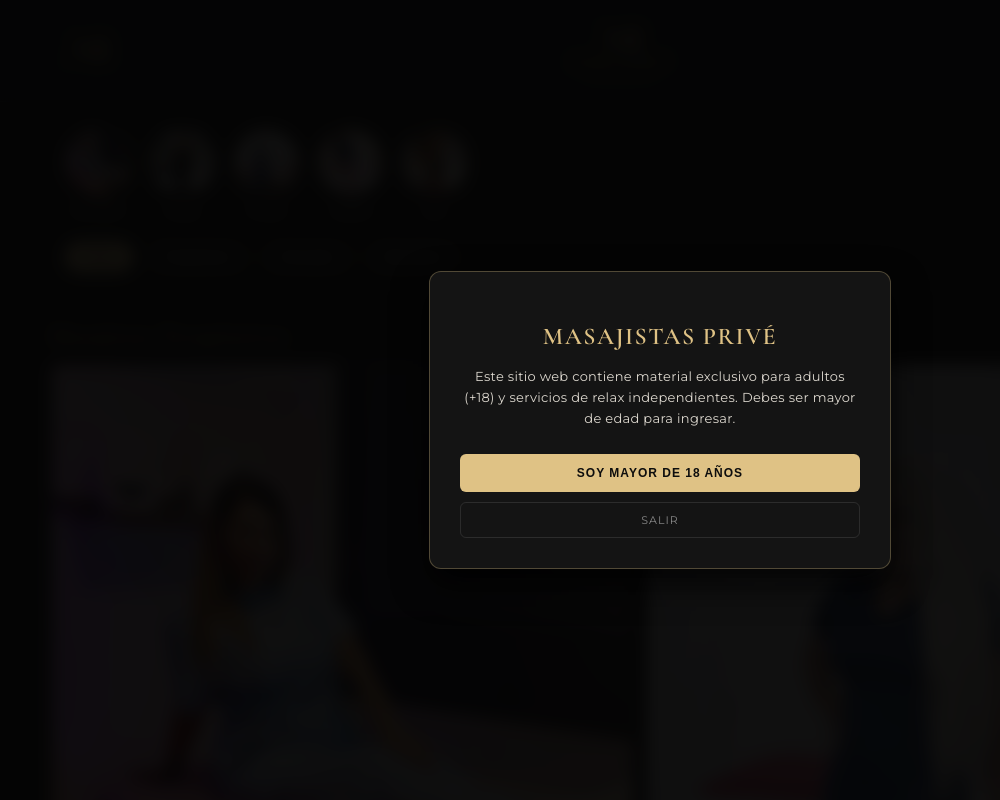
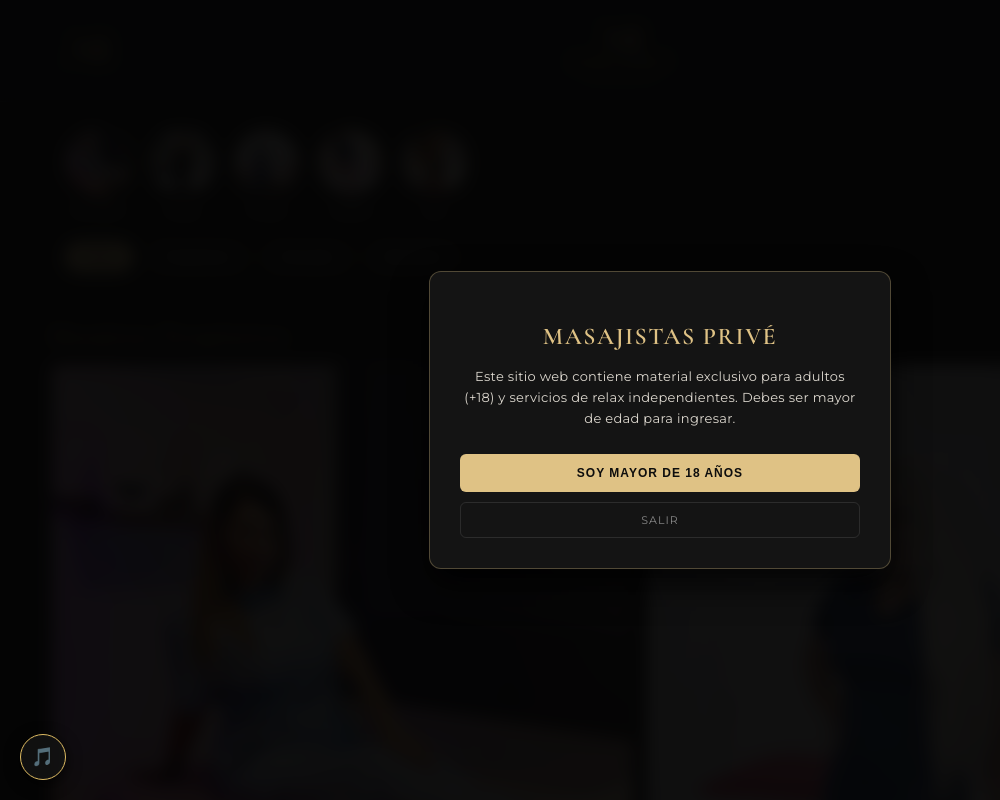
Before and after one commit to masajistasprive/Masajistasprivepro, a plain HTML site: page index.html in a window 1280 px wide. Shown: the top 800 px of the page, without its empty margins (0-1000 px from the left). Drawn offline with nearby package versions, Linux system fonts and the light colour scheme; no server answers.

Commit message:
Update index.html

```diff
--- a/index.html
+++ b/index.html
@@ -467,7 +467,7 @@
         </div>
     </footer>
 
-    <!-- Scripts -->
+    <!-- Scripts Generales -->
     <script>
         const pills = document.querySelectorAll('.pill-btn');
         const cards = document.querySelectorAll('.card-link');
@@ -508,6 +508,7 @@
             }
         }
         obtenerDolar();
+
         const modalEdad = document.getElementById('modal-edad');
         const btnMayor = document.getElementById('btn-mayor');
 
@@ -519,10 +520,20 @@
             btnMayor.addEventListener('click', () => {
                 sessionStorage.setItem('edadVerificada', 'true');
                 modalEdad.style.display = 'none';
+            });
+        }
+    </script>
 
+    <!-- --- SOUNDTRACK PRIVÉ - MOTOR GLOBAL FLOTANTE --- -->
+    <script>
+        (function() {
+            if (window.priveEngineLoaded) return;
             window.priveEngineLoaded = true;
 
             let bgAudio = document.getElementById('priveGlobalAudioEngine');
+            if (!bgAudio) {
+                bgAudio = window.top.document.getElementById('priveGlobalAudioEngine');
+            }
             if (!bgAudio) {
                 bgAudio = document.createElement('audio');
                 bgAudio.id = 'priveGlobalAudioEngine';
@@ -609,8 +620,6 @@
                 }
             }, 1000);
         })();
-
     </script>
-
 </body>
 </html>
```
Lines whose indentation alone changed are shown as unchanged.
